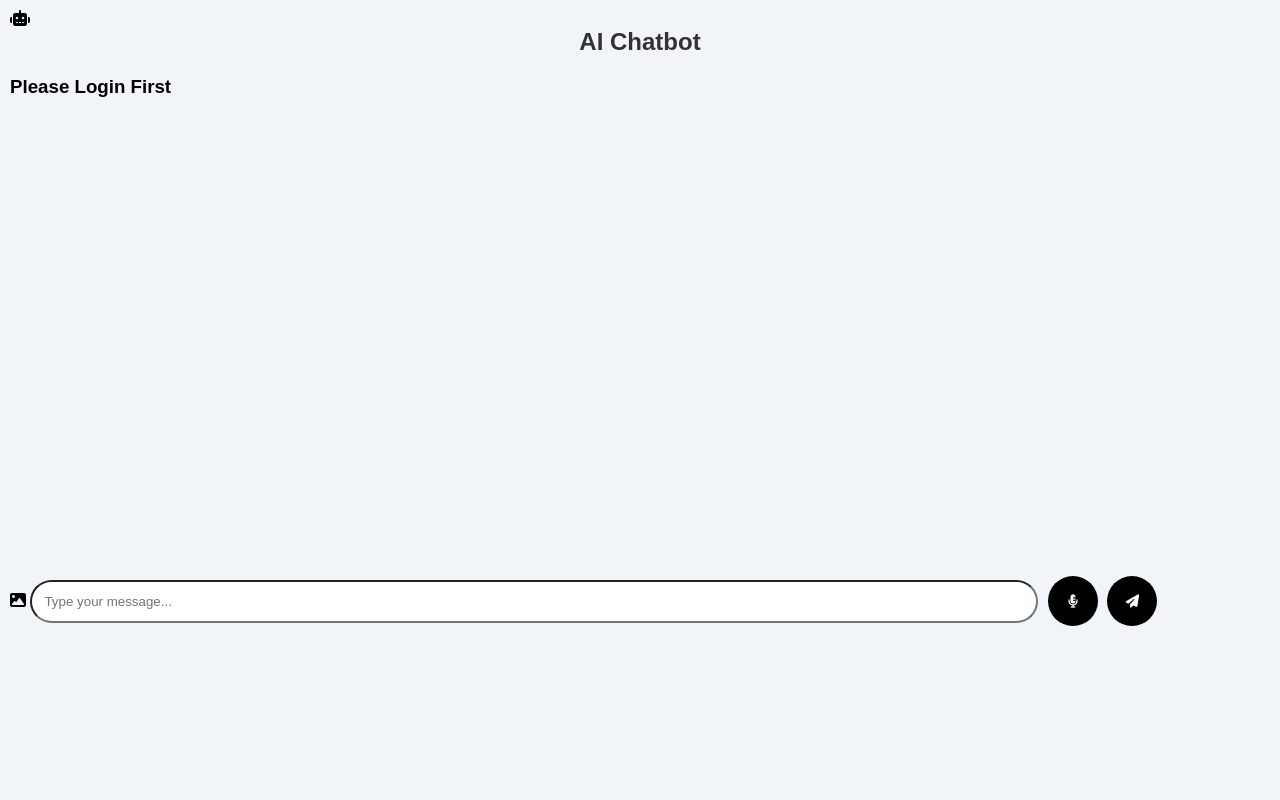
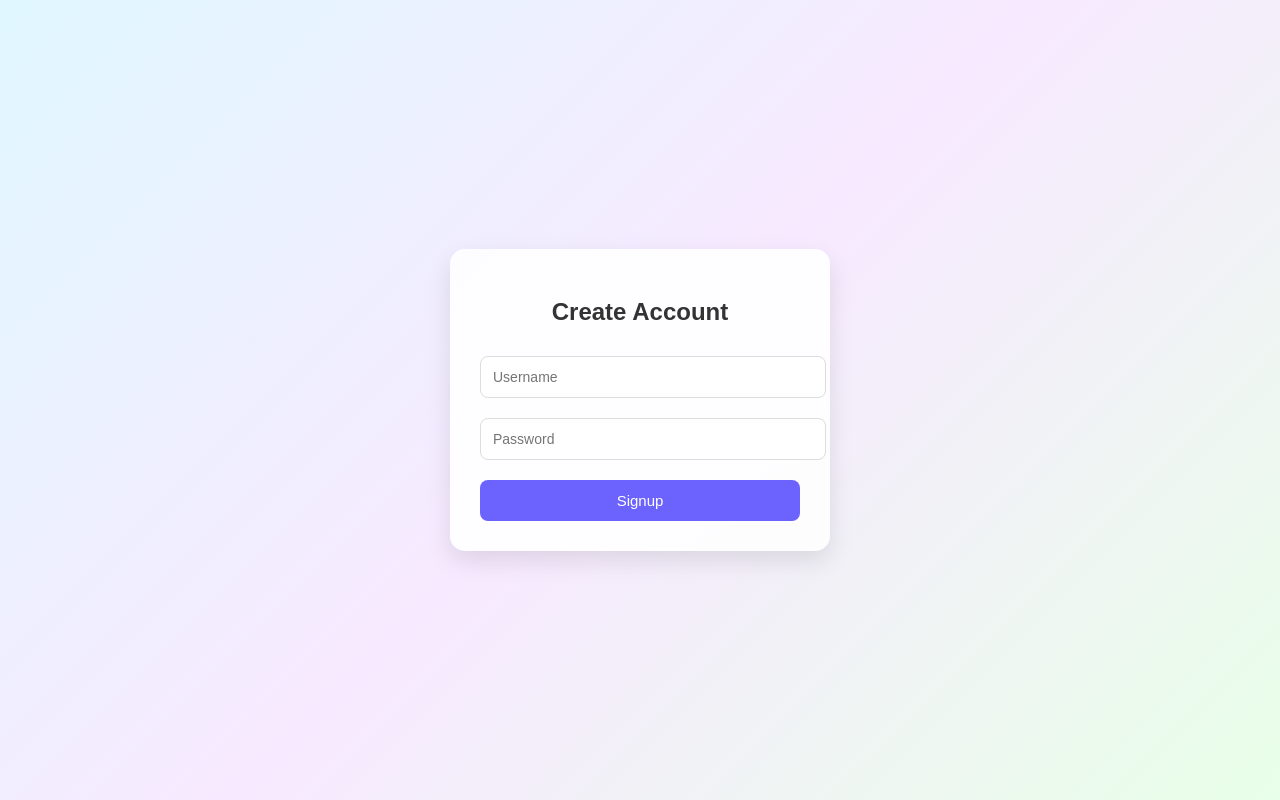
Before and after one commit to Anjali-Upadhyay0504/ai-chatbot, a Django app: page / in a window 1280 px wide. Run offline with Django 5.2, Linux system fonts and the light colour scheme; parts of the project's set-up code (start-up, migrations or seed data) failed here and were passed over.

Commit message:
first commit

```diff
--- a/ai_chatbot/urls.py
+++ b/ai_chatbot/urls.py
@@ -1,42 +1,31 @@
+
 from django.contrib import admin
-from django.urls import path, include
+from django.urls import path,include
 from django.views.generic import TemplateView
-
 from django.conf import settings
 from django.conf.urls.static import static
-from rest_framework_simplejwt.views import (
-    TokenObtainPairView,
-    TokenRefreshView,
-)
+from rest_framework_simplejwt.views import ( TokenObtainPairView, TokenRefreshView, )
+
 urlpatterns = [
+
     path('admin/', admin.site.urls),
+    path('', TemplateView.as_view(template_name='signup.html'), name='signup'),
 
-    path(
-        '',
-        TemplateView.as_view(
-            template_name='index.html'
-        ),
-        name='home'
-    ),
+    path('login/', TemplateView.as_view(template_name='login.html'), name='login'),
 
-    # JWT Authentication
-    path(
-        'api/token/',
-        TokenObtainPairView.as_view(),
-        name='token_obtain_pair'
-    ),
+    path('chat/', TemplateView.as_view(template_name='index.html'), name='chat'),
 
-    path(
-        'api/token/refresh/',
-        TokenRefreshView.as_view(),
-        name='token_refresh'
-    ),
-
+    path('api/token/', TokenObtainPairView.as_view()),
+    path('api/token/refresh/', TokenRefreshView.as_view()),
     path('api/', include('chat.urls')),
 ]
 
 if settings.DEBUG:
+
     urlpatterns += static(
+
         settings.MEDIA_URL,
+
         document_root=settings.MEDIA_ROOT
+
     )
--- a/chat/serializers.py
+++ b/chat/serializers.py
@@ -1,8 +1,11 @@
 from rest_framework import serializers
 from .models import ChatMessage
+
+
+
 
 class ChatSerializer(serializers.ModelSerializer):
 
     class Meta:
         model = ChatMessage
-        fields = '__all__'
+        fields = "__all__"
--- /dev/null
+++ b/static/css/signup.css
@@ -0,0 +1,69 @@
+/* Full page gradient background */
+body {
+    margin: 0;
+    padding: 0;
+    height: 100vh;
+
+    display: flex;
+    justify-content: center;
+    align-items: center;
+
+    font-family: Arial, sans-serif;
+
+    background: linear-gradient(135deg, #e0f7ff, #f7e9ff, #e8ffe8);
+}
+
+/* Center box */
+.signup-container {
+    width: 320px;
+    padding: 30px;
+
+    background: rgba(255, 255, 255, 0.9);
+    border-radius: 15px;
+
+    box-shadow: 0 10px 25px rgba(0, 0, 0, 0.1);
+
+    text-align: center;
+}
+
+/* Heading */
+.signup-container h2 {
+    margin-bottom: 20px;
+    color: #333;
+}
+
+/* Inputs */
+.signup-container input {
+    width: 100%;
+    padding: 12px;
+    margin: 10px 0;
+
+    border: 1px solid #ddd;
+    border-radius: 8px;
+
+    outline: none;
+    font-size: 14px;
+}
+
+/* Button */
+.signup-container button {
+    width: 100%;
+    padding: 12px;
+
+    margin-top: 10px;
+
+    border: none;
+    border-radius: 8px;
+
+    background: #6c63ff;
+    color: white;
+    font-size: 15px;
+
+    cursor: pointer;
+    transition: 0.3s;
+}
+
+/* Hover effect */
+.signup-container button:hover {
+    background: #5548e6;
+}
--- a/static/js/app.js
+++ b/static/js/app.js
@@ -1,4 +1,20 @@
 console.log("app.js loaded");
+
+// ==========================
+// 🔐 AUTH CHECK + INIT
+// ==========================
+window.addEventListener("load", () => {
+
+    const token = localStorage.getItem("access_token");
+
+    if (!token) {
+        window.location.href = "/";
+        return;
+    }
+
+    loadHistory();
+    initVoice();
+});
 
 // ==========================
 // 🎤 VOICE SETUP
@@ -20,7 +36,6 @@ function initVoice() {
     recognition.lang = "en-US";
 
     recognition.onresult = function (event) {
-
         const text = event.results[0][0].transcript;
         document.getElementById("message").value = text;
     };
@@ -28,10 +43,18 @@ function initVoice() {
     recognition.onerror = function (event) {
         console.log("Voice Error:", event.error);
     };
+
+    const micBtn = document.getElementById("mic-btn");
+
+    if (micBtn) {
+        micBtn.addEventListener("click", () => {
+            recognition.start();
+        });
+    }
 }
 
 // ==========================
-// 📜 SCROLL
+// 📜 SCROLL TO BOTTOM
 // ==========================
 function scrollToBottom() {
 
@@ -52,30 +75,16 @@ async function loadHistory() {
 
     const token = localStorage.getItem("access_token");
 
-    if (!token) {
-        console.log("No JWT token found");
-
-        document.getElementById("chat-box").innerHTML =
-            "<h3>Please Login First</h3>";
-
-        return;
-    }
-
     try {
-
         const response = await fetch("/api/history/", {
+            method: "GET",
             headers: {
-                Authorization: `Bearer ${token}`
+                "Authorization": `Bearer ${token}`
             }
         });
 
         if (!response.ok) {
-
-            console.log("History Status:", response.status);
-            const err = await response.text();
-            console.log("History Error:", err);
-
-            throw new Error("History Failed");
+            throw new Error(await response.text());
         }
 
         const data = await response.json();
@@ -103,11 +112,10 @@ async function loadHistory() {
         scrollToBottom();
 
     } catch (error) {
-
         console.error("History Error:", error);
 
         document.getElementById("chat-box").innerHTML =
-            "<h3>History Load Failed</h3>";
+            "<h3>Failed to load history</h3>";
     }
 }
 
@@ -118,21 +126,19 @@ async function sendMessage() {
 
     const token = localStorage.getItem("access_token");
 
-    if (!token) {
-        alert("Please Login First");
-        return;
-    }
-
-    const message = document.getElementById("message").value;
+    const message = document.getElementById("message").value.trim();
     const image = document.getElementById("imageInput").files[0];
 
-    if (!message.trim()) {
-        alert("Please enter a message");
+    if (!message && !image) {
+        alert("Please enter message or select image");
         return;
     }
 
     const formData = new FormData();
-    formData.append("message", message);
+
+    if (message) {
+        formData.append("message", message);
+    }
 
     if (image) {
         formData.append("image", image);
@@ -143,55 +149,55 @@ async function sendMessage() {
         const response = await fetch("/api/chat/", {
             method: "POST",
             headers: {
-                Authorization: `Bearer ${token}`
+                "Authorization": `Bearer ${token}`
             },
             body: formData
         });
 
         if (!response.ok) {
-
-            console.log("Chat Status:", response.status);
-
-            const errorText = await response.text();
-            console.log("Chat Error:", errorText);
-
-            throw new Error("Chat Failed");
+            throw new Error(await response.text());
         }
 
         const data = await response.json();
 
-        speak(data.bot_response);
-
         const chatBox = document.getElementById("chat-box");
 
-        chatBox.innerHTML += `
-            <div class="user">${data.user_message}</div>
-        `;
+        // user message
+        if (data.user_message) {
+            chatBox.innerHTML += `
+                <div class="user">${data.user_message}</div>
+            `;
+        }
 
+        // image
         if (data.image) {
             chatBox.innerHTML += `
                 <img src="${data.image}" width="200">
             `;
         }
 
+        // bot response
         chatBox.innerHTML += `
             <div class="bot">${data.bot_response}</div>
         `;
 
+        // reset inputs
         document.getElementById("message").value = "";
         document.getElementById("imageInput").value = "";
+
+        // speak response
+        speak(data.bot_response);
 
         scrollToBottom();
 
     } catch (error) {
-
-        console.error("Send Message Error:", error);
+        console.error("Send Error:", error);
         alert("Failed to send message");
     }
 }
 
 // ==========================
-// 🔊 SPEAK
+// 🔊 TEXT TO SPEECH
 // ==========================
 function speak(text) {
 
@@ -202,24 +208,3 @@ function speak(text) {
 
     speechSynthesis.speak(utterance);
 }
-
-// ==========================
-// 🚀 INIT
-// ==========================
-window.addEventListener("load", () => {
-
-    loadHistory();
-    initVoice();
-
-    const micBtn = document.getElementById("mic-btn");
-
-    if (micBtn) {
-
-        micBtn.addEventListener("click", () => {
-
-            if (recognition) {
-                recognition.start();
-            }
-        });
-    }
-});
--- /dev/null
+++ b/static/js/signup.js
@@ -0,0 +1,31 @@
+async function signup() {
+
+    const username = document.getElementById("username").value.trim();
+    const password = document.getElementById("password").value.trim();
+
+    if (!username || !password) {
+        alert("Fill all fields");
+        return;
+    }
+
+    const res = await fetch("/api/register/", {
+        method: "POST",
+        headers: {
+            "Content-Type": "application/json"
+        },
+        body: JSON.stringify({ username, password })
+    });
+
+    const data = await res.json();
+
+    if (res.ok) {
+
+        alert("Signup successful ✅");
+
+        // 👉 auto redirect to login page
+        window.location.href = "/login/";
+
+    } else {
+        alert(data.error || "Signup failed");
+    }
+}
--- a/templates/index.html
+++ b/templates/index.html
@@ -14,6 +14,7 @@
 </head>
 
 <body>
+
 
     <div class="chat-wrapper">
 
@@ -52,7 +53,6 @@
             <button onclick="sendMessage()" class="send-btn">
                 <i class="fa-solid fa-paper-plane" style="color:white;"></i>
             </button>
-
         </section>
 
     </div>
--- a/templates/login.html
+++ b/templates/login.html
@@ -2,7 +2,10 @@
 <html>
 <head>
     <title>Login</title>
+
+    <link rel="stylesheet" href="/static/css/login.css">
 </head>
+
 <body>
 
     <h2>Login Page</h2>
@@ -13,7 +16,7 @@
     <input type="password" id="password" placeholder="Password">
     <br><br>
 
-    <button onclick="login()">Login</button>
+    <button id="loginBtn">Login</button>
 
     <script src="/static/js/login.js"></script>
 
--- /dev/null
+++ b/templates/signup.html
@@ -0,0 +1,24 @@
+<!DOCTYPE html>
+<html>
+<head>
+    <title>Signup</title>
+    <link rel="stylesheet" href="/static/css/signup.css">
+</head>
+
+<body>
+
+<div class="signup-container">
+
+    <h2>Create Account</h2>
+
+    <input id="username" type="text" placeholder="Username">
+    <input id="password" type="password" placeholder="Password">
+
+    <button onclick="signup()">Signup</button>
+
+</div>
+
+<script src="/static/js/signup.js"></script>
+
+</body>
+</html>
```
Also changed, not shown: chat/views.py (+13 -16 lines), static/css/login.css (added, +96 -0 lines), static/js/login.js (+32 -8 lines).
